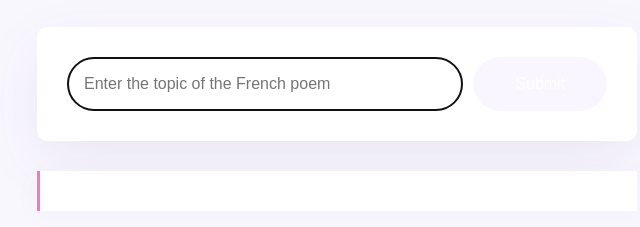
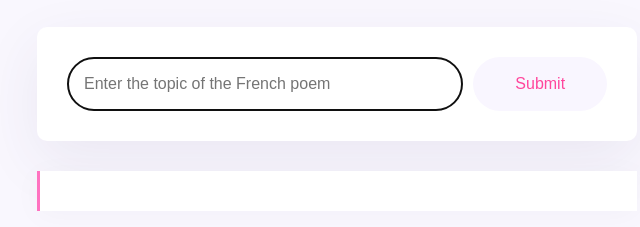
Before and after one commit to Hungpi-zomi/French-poem-generator, a plain HTML site: page index.html in a window 1280 px wide. Shown: the part 177-404 px from the top of the page, 303-943 px from the left. Drawn offline with nearby package versions, Linux system fonts and the light colour scheme.

Commit message:
update.css

```diff
--- a/modify.css
+++ b/modify.css
@@ -46,7 +46,7 @@ form {
 .submit-button {
   margin-left: 10px;
   background: #f9f6ff;
-  color: white;
+  color: rgb(255, 70, 156);
   border: none;
   width: 150px;
   font-size: 16px;
```
